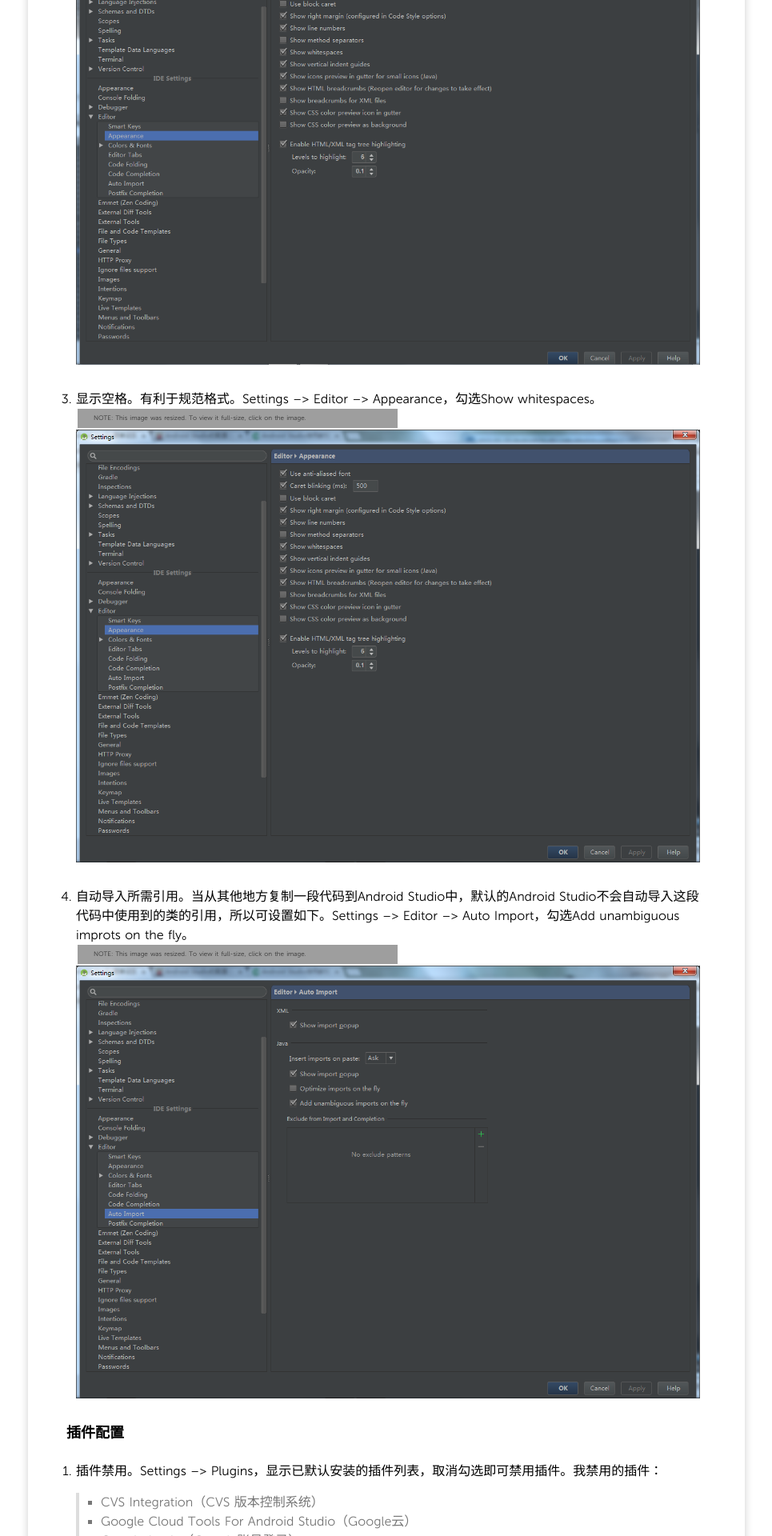
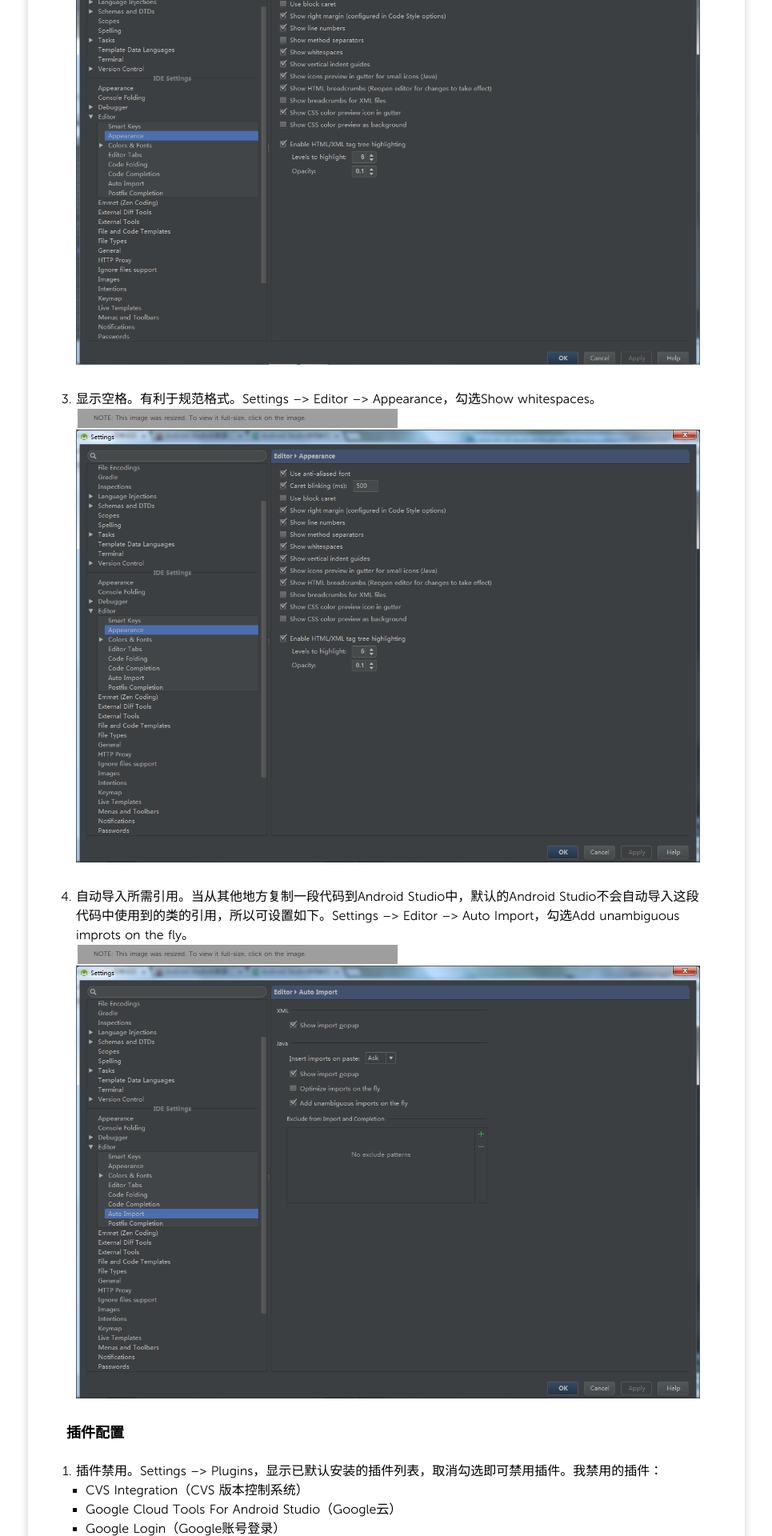
Before and after one commit to ruxia/ruxia.github.com, a Jekyll site: the page built from _posts/2015/2015-01-21-Android Studio.md, in a window 1280 px wide. Shown: the part 4480-6400 px from the top of the page at 80% size, without its empty margins (157-1122 px from the left). Built offline with Jekyll 4.4.1, drawn with Linux system fonts in a browser that asks for light colours; nearby versions of some CDN libraries; Markdown is read by kramdown in place of the engine named in the settings; comment, search, counter and statistics services are not loaded; grey boxes are pictures that could not be loaded.

Commit message:
change the num

```diff
--- a/_posts/2015/2015-01-21-Android Studio.md
+++ b/_posts/2015/2015-01-21-Android Studio.md
@@ -72,10 +72,10 @@
 ###插件配置
 
 1. 插件禁用。Settings --> Plugins，显示已默认安装的插件列表，取消勾选即可禁用插件。我禁用的插件：
-> - CVS Integration（CVS 版本控制系统）
-> - Google Cloud Tools For Android Studio（Google云）
-> - Google Login（Google账号登录）
-> - hg4idea（Mercurial版本控制系统）
+ - CVS Integration（CVS 版本控制系统）
+ - Google Cloud Tools For Android Studio（Google云）
+ - Google Login（Google账号登录）
+ - hg4idea（Mercurial版本控制系统）
 
 ![](/image/plugins.png)
 注意：如果禁用了上图列表2和3选项，将导致不能使用导入官方样例的功能（import sample）。
```
